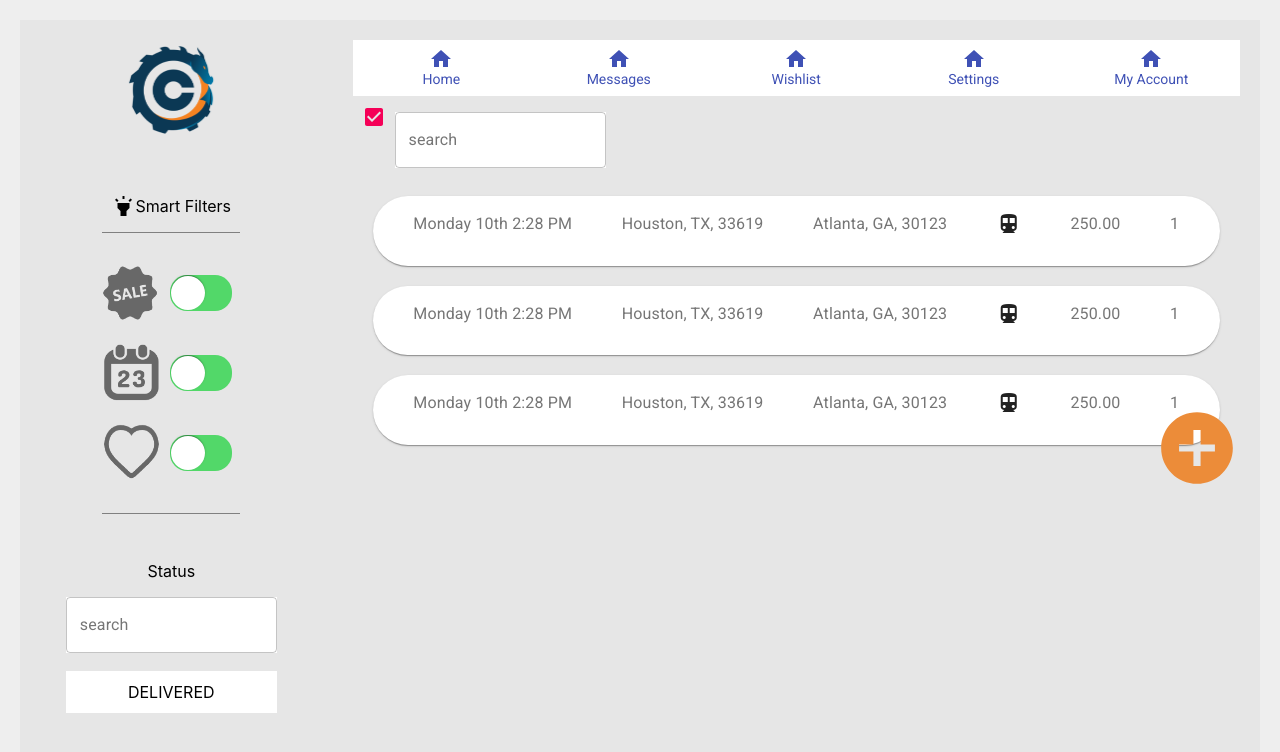
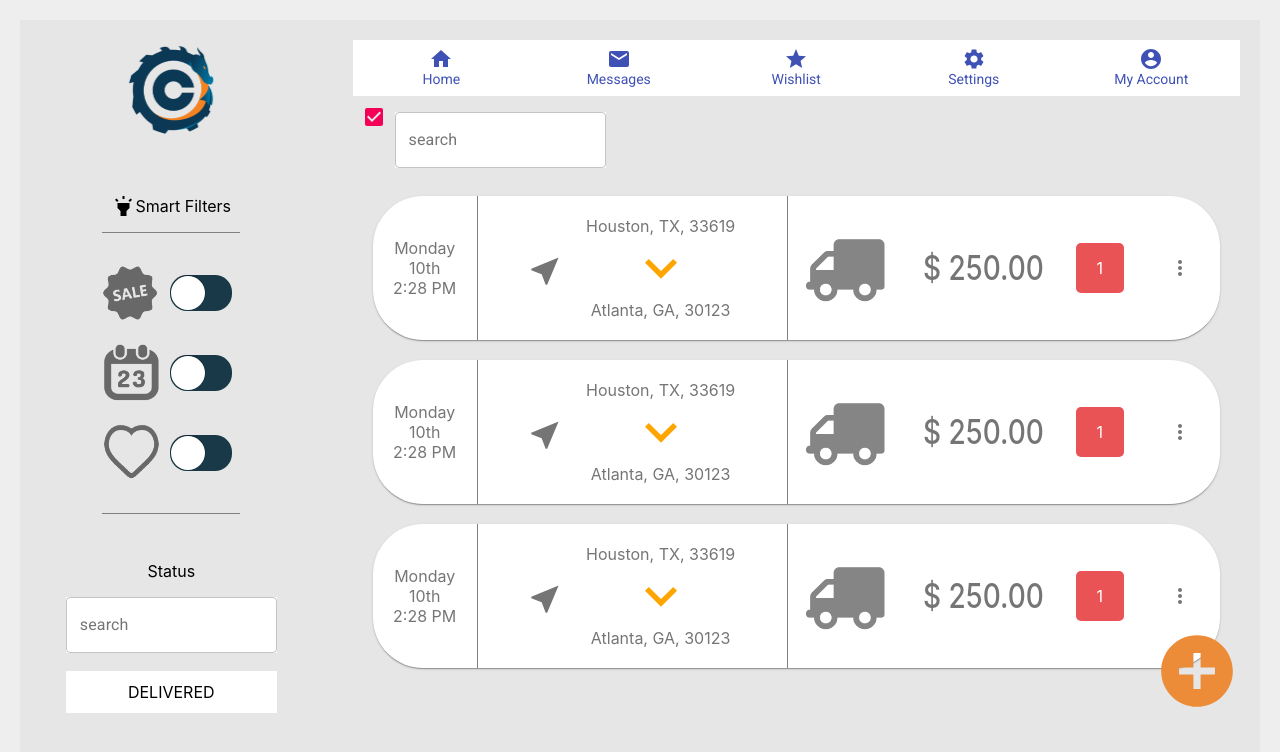
Before and after one commit to crudaz/react-smartFilters, a React (Create React App) app: page / in a window 1280 px wide. Shown: the top 752 px of the page. Built offline with nearby package versions, Linux system fonts and the light colour scheme.

Commit message:
feat: add icons and style

```diff
--- a/src/components/deliveryDetail.js
+++ b/src/components/deliveryDetail.js
@@ -1,5 +1,5 @@
 import React from 'react';
-import { makeStyles } from '@material-ui/core/styles';
+import { makeStyles, rgbToHex } from '@material-ui/core/styles';
 
 import Card from '@material-ui/core/Card';
 import CardActions from '@material-ui/core/CardActions';
@@ -7,10 +7,15 @@ import CardContent from '@material-ui/core/CardContent';
 import Button from '@material-ui/core/Button';
 import Typography from '@material-ui/core/Typography';
 
+import KeyboardArrowDown from '@material-ui/icons/KeyboardArrowDown';
+import Navigation from '@material-ui/icons/Navigation';
+
 import IconButton from '@material-ui/core/IconButton';
 import Menu from '@material-ui/core/Menu';
 import MenuItem from '@material-ui/core/MenuItem';
 import MoreVertIcon from '@material-ui/icons/MoreVert';
+
+import truck from '../assets/icons/truck.png';
 
 
 const options = [
@@ -28,7 +33,69 @@ const useStyles = makeStyles(theme => ({
     cardContent: {
         display: 'flex',
         flexDirection: 'row',
-        justifyContent: 'space-around'
+        justifyContent: 'space-around',
+        color: 'rgba(0, 0, 0, 0.54)',
+        alignItems: 'center',
+        padding: '0 !important'
+    },
+    date: {
+        display: 'flex',
+        flexGrow: 1,
+        justifyContent: 'center',
+        textAlign: 'center',
+        width: 0,
+        padding: 20,
+        maxWidth: 90
+    },
+    deliver: {
+        display: 'flex',
+        borderLeft: '1px solid gray',
+        borderRight: '1px solid gray',
+        padding: 20,
+        flexGrow: 1,
+        justifyContent: 'center'
+    },
+    address: {
+        display: 'flex',
+        flexDirection: 'column',
+        alignItems: 'center',
+        justifyContent: 'center'
+    },
+    icon: {
+        display: 'flex',
+        alignItems: 'center',
+        paddingRight: 20,
+    },
+    materialIcon: {
+        fontSize: 64,
+        color: 'orange'
+    },
+    navigationIcon: {
+        fontSize: 36,
+        transform: 'rotate(45deg)'
+    },
+    image: {
+        height: 70
+    },
+    right: {
+        display: 'flex',
+        flexGrow: 2,
+        alignItems: 'center',
+        justifyContent: 'inherit'
+    },
+    price: {
+        fontSize: 28,
+        fontWeight: 500,
+        transform: 'scale(1, 1.2)'
+    },
+    qa: {
+        display: 'flex',
+        backgroundColor: 'rgb(234, 83, 86)',
+        padding: 15,
+        borderRadius: 5,
+        color: 'white',
+        width: 18,
+        justifyContent: 'center'
     }
   }));
 
@@ -45,61 +112,56 @@ const DeliveryDetail = ({list}) => {
         setAnchorEl(null);
     }
 
+    function ArrowDownIcon(props) {
+        return (
+            <KeyboardArrowDown {...props} />
+        );
+    }
+
+    function NavigationIcon(props) {
+        return (
+            <Navigation {...props} />
+        );
+    }
+
+    function OptionIcon(props) {
+        return (
+            <IconButton {...props}
+                aria-label="More"
+                aria-controls="long-menu"
+                aria-haspopup="true"
+            >
+                <MoreVertIcon />
+            </IconButton>
+        );
+    }
+
     return (
         list.map( item => (
             <Card key={item.id} className={classes.card}>
                 <CardContent className={classes.cardContent}>
-                    <Typography color="textSecondary" gutterBottom>
-                        {item.date}
-                    </Typography>
-                    <Typography color="textSecondary">
-                        {item.from}
-                    </Typography>
-                    <Typography color="textSecondary">
-                        {item.to}
-                    </Typography>
-                    <i className="material-icons">
-                        directions_transit
-                    </i>
-                    <Typography color="textSecondary">
-                        {item.price}
-                    </Typography>
-                    <Typography color="textSecondary">
-                        {item.quantity}
-                    </Typography>
-                </CardContent>
-                {/* <CardActions>
-                    <div>
-                        <IconButton
-                            aria-label="More"
-                            aria-controls="long-menu"
-                            aria-haspopup="true"
-                            onClick={handleClick}
-                        >
-                            <MoreVertIcon />
-                        </IconButton>
-                        <Menu
-                            id="long-menu"
-                            anchorEl={anchorEl}
-                            keepMounted
-                            open={open}
-                            onClose={handleClose}
-                            PaperProps={{
-                            style: {
-                                maxHeight: ITEM_HEIGHT * 4.5,
-                                width: 200,
-                            },
-                            }}
-                        >
-                            {options.map(option => (
-                            <MenuItem key={option} selected={option === 'Pyxis'} onClick={handleClose}>
-                                {option}
-                            </MenuItem>
-                            ))}
-                        </Menu>
+
+                    <div className={classes.date}>{item.date}</div>
+
+                    <div className={classes.deliver}>
+                        <div className={classes.icon}>
+                            <NavigationIcon className={classes.navigationIcon} />
+                        </div>
+                        <div className={classes.address}>
+                            <div>{item.from}</div>
+                            <ArrowDownIcon className={classes.materialIcon} />
+                            <div>{item.to}</div>
+                        </div>
                     </div>
 
-                </CardActions> */}
+                    <div className={classes.right}>
+                        <img src={truck} alt="" className={classes.image} />
+                        <div className={classes.price}>$ {item.price}</div>
+                        <div className={classes.qa}>{item.quantity}</div>
+                        <OptionIcon />
+                    </div>
+
+                </CardContent>
             </Card>
         ))
      );
--- a/src/components/menuTop.js
+++ b/src/components/menuTop.js
@@ -1,14 +1,26 @@
 import React from 'react';
+import { makeStyles } from '@material-ui/core/styles';
 
 import Grid from '@material-ui/core/Grid';
 
-// Icons
 import BottomNavigation from '@material-ui/core/BottomNavigation';
 import BottomNavigationAction from '@material-ui/core/BottomNavigationAction';
-import HomeIcon from '@material-ui/icons/Home';
+
+const useStyles = makeStyles({
+    root: {
+        // backgroundColor: 'rgb(26,57,72)'
+        color: 'rgb(56,56,56)'
+    },
+    "&$selected": {
+        color: "red"
+      },
+      selected: {}
+});
 
 const MenuTop = ({list}) => {
+    const classes = useStyles();
     const [value, setValue] = React.useState(0);
+
     return (
         list.map(item => (
             <Grid item xs key={item.id}>
@@ -18,8 +30,9 @@ const MenuTop = ({list}) => {
                         setValue(newValue);
                     }}
                     showLabels
+                    className={classes.root}
                 >
-                    <BottomNavigationAction label={item.name} icon={<HomeIcon />} />
+                    <BottomNavigationAction label={item.name} icon={item.icon} />
                 </BottomNavigation>
             </Grid>
         ))
--- a/src/components/smartFilter.js
+++ b/src/components/smartFilter.js
@@ -17,13 +17,13 @@ const IOSSwitch = withStyles(theme => ({
         transform: 'translateX(26px)',
         color: theme.palette.common.white,
         '& + $track': {
-          backgroundColor: '#52d869',
+          backgroundColor: 'rgb(26,57,72)',
           opacity: 1,
           border: 'none',
         },
       },
       '&$focusVisible $thumb': {
-        color: '#52d869',
+        color: 'rgb(26,57,72)',
         border: '6px solid #fff',
       },
     },
@@ -79,7 +79,7 @@ const SmartFilter = ({list}) => {
     const classes = useStyles();
 
     const handleChange = name => event => {
-        setState({ ...state, [name]: event.target.checked });
+        // setState({ ...state, [name]: event.target.checked });
     };
 
     return (
@@ -91,8 +91,8 @@ const SmartFilter = ({list}) => {
                 <FormControlLabel className={classes.control}
                     control={
                     <IOSSwitch key={item.id}
-                        checked={state.checkedB}
-                        onChange={handleChange('checkedB')}
+                        checked={item.checked}
+                        // onChange={handleChange('checkedB')}
                         value="checkedB"
                     />
                     }
```
